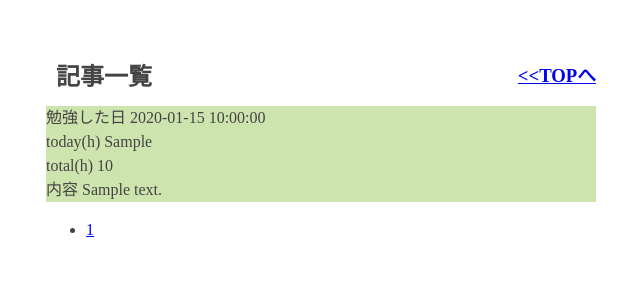
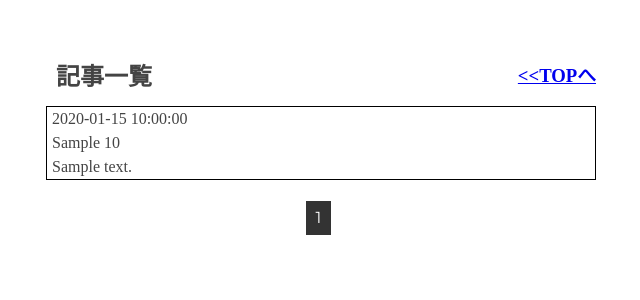
Before and after one commit to kiwatchi1991/-Study_Log-, a PHP site: page /article.php in a window 1280 px wide. Shown: the part 80-380 px from the top of the page, without its empty margins (319-959 px from the left). Run offline with PHP 8.4, Linux system fonts and the light colour scheme; tables that the repository leaves empty or names only in its code hold one stand-in row (values such as "Sample post").

Commit message:
最終前

```diff
--- a/article.php
+++ b/article.php
@@ -23,7 +23,11 @@ $sort = (!empty($_GET['sort'])) ? $_GET['sort'] : '';
 //パラメータに不正な値が入っているかチェック
 if(!is_int($currentPageNum)){
     error_log('エラー発生：指定ページに不正な値が入りました');
+    debug('デバック■■■■■■■■■■■■■■■■■■■■■■■■■■■■■■■'.print_r($currentPageNum,true));
     header("Location:index.php"); //トップページへ
+}else{
+    debug('デバック■■■■■■■■■■■■■■■■■■■■■■■■■■■■■■■'.print_r($currentPageNum,true));
+
 }
 //表示件数
 $listSpan = 10;
@@ -35,6 +39,8 @@ $dbProductData = getDataList($currentMinNum,  $sort);
 //$dbCategoryData = getCategory();
 //debug('DBデータ：'.print_r($dbFormData,true));
 //debug('カテゴリデータ：'.print_r($dbCategoryData,true));
+
+
 
 debug('画面表示処理終了 <<<<<<<<<<<<<<<<<<<<<<<<<<<<<<<<<<<<<<<<<<<<<<<<<<');
 ?>
@@ -69,24 +75,27 @@ $stmt = $dbh->query($sql);
         <h2 class="icon">記事一覧</h2>
         <h3><a href="index.php">&lt;&lt;TOPへ</a></h3>
     </div>
-    <div class="list">
+    <div class="panel-list">
     <?php
-    foreach($stmt as $row){
-        //        4.連想配列形式の1行のデータから、キーを指定し、出力する
+        foreach($dbProductData['data'] as $key => $val):
     ?>
-    <div class="form">
-        <?php
-        echo
-            '勉強した日  '.$row['date'].'<br>'
-            .'today(h)  '.$row['today'].'<br>'
-            .'total(h)  '.$row['total'].'<br>'
-            .'内容  '.$row['contents'].'<br>';
-        ?>
-    </div>
+        <div class="panel-body">
+            <span class="date">
+                <?php echo sanitize($val['date']); ?>
+            </span>
+            <span class="today">
+                <?php echo sanitize($val['today']); ?>
+            </span>
+            <span class="total">
+                <?php echo sanitize($val['total']);'<br>' ?>
+            </span>
+            <span class="contents">
+                <?php echo sanitize($val['contents']); ?>
+            </span>
+        </div>
     <?php
-    }
+        endforeach;
     ?>
-
     </div>
 
     <?php
--- a/style.css
+++ b/style.css
@@ -92,6 +92,53 @@ section{
     float: right;
 }
 
+.panel-body{
+    border: solid 1px #000000;
+    margin-bottom: 5px;
+    padding-left: 5px;
+}
+.panel-body .date{
+    display: block;
+}
+.panel-body .contents{
+    display: block;
+}
+
+
+/*===============================-
+ページネーション
+=================================*/
+.pagination{
+    position: relative;
+    overflow: hidden;
+}
+.pagination-list{
+    position: relative;
+    left: 50%;
+    float: left;
+    padding-left: 0;
+    list-style: none;
+}
+.pagination .list-item{
+    position: relative;
+    left: -50%;
+    float: left;
+    margin-right: 5px;
+}
+.pagination .list-item a {
+    display: block;
+    padding: 5px 10px;
+    background: #eee;
+    color: #000000;
+    text-decoration: none;
+    font-family: 'Montserrat' , sans-serif;
+}
+
+.pagination .list-item.active a{
+    background: #333;
+    color: white;
+}
+
 /*===============================-
 エラー
 =================================*/
```
Also changed, not shown: 1 other file.
